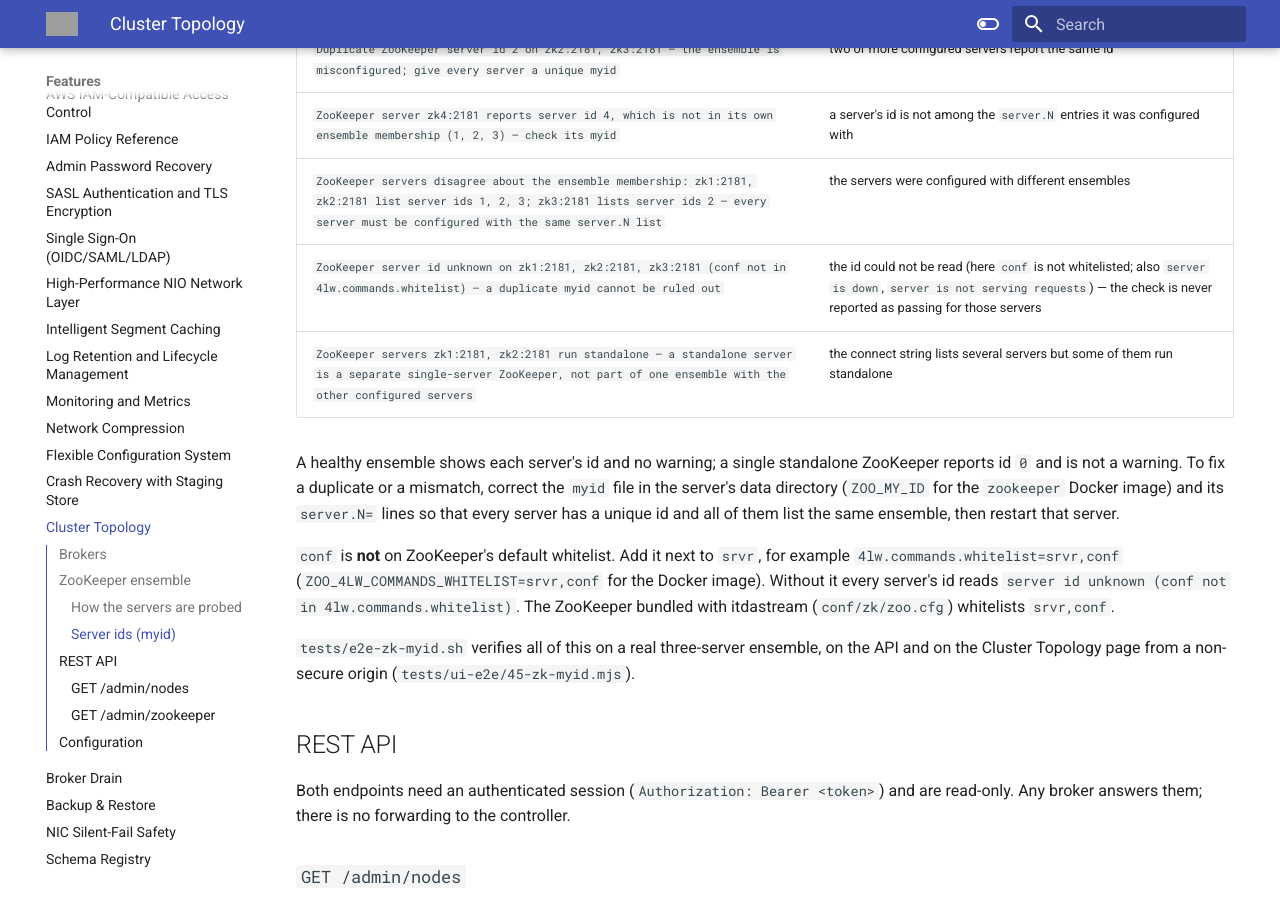
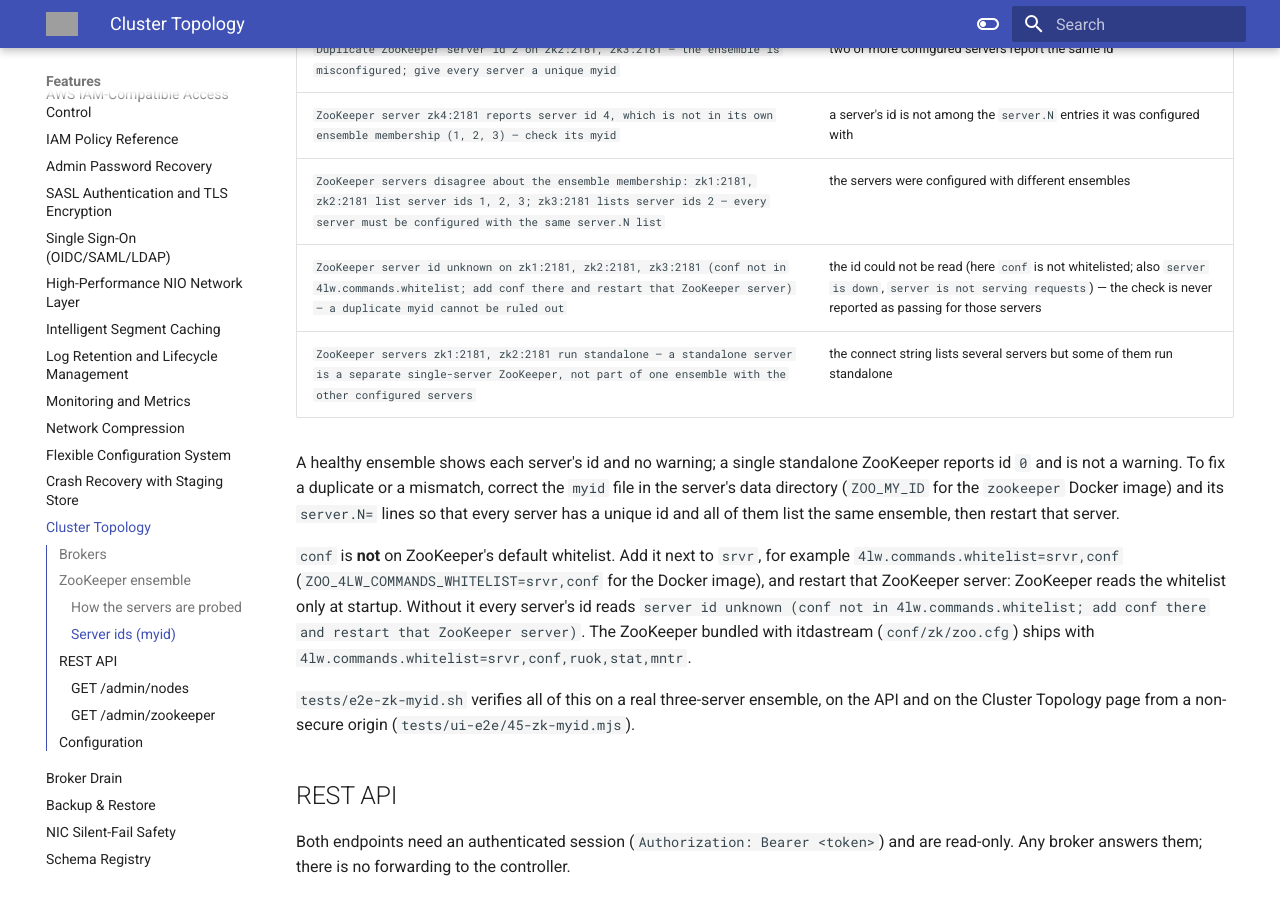
Before and after one commit to cloudcheflabs/itdastream-docs, an MkDocs documentation site: the page built from docs/features/cluster-topology.md, in a window 1280 px wide and 900 px high, scrolled down 2449 px. Built offline with MkDocs 1.6.1 and Material for MkDocs 9.7.7, drawn with Linux system fonts in a browser that asks for light colours; the version menu is left out; grey boxes are pictures that could not be loaded.

Commit message:
docs(topology): server id unknown names the ZooKeeper restart; bundled zoo.cfg whitelist srvr,conf,ruok,stat,mntr
Co-Authored-By: Claude Opus 5.5 <noreply@anthropic.com>

```diff
--- a/docs/features/cluster-topology.md
+++ b/docs/features/cluster-topology.md
@@ -83,7 +83,7 @@ was configured with (its `server.N=` lines). The **Server id** column shows the
 | `Duplicate ZooKeeper server id 2 on zk2:2181, zk3:2181 — the ensemble is misconfigured; give every server a unique myid` | two or more configured servers report the same id |
 | `ZooKeeper server zk4:2181 reports server id 4, which is not in its own ensemble membership (1, 2, 3) — check its myid` | a server's id is not among the `server.N` entries it was configured with |
 | `ZooKeeper servers disagree about the ensemble membership: zk1:2181, zk2:2181 list server ids 1, 2, 3; zk3:2181 lists server ids 2 — every server must be configured with the same server.N list` | the servers were configured with different ensembles |
-| `ZooKeeper server id unknown on zk1:2181, zk2:2181, zk3:2181 (conf not in 4lw.commands.whitelist) — a duplicate myid cannot be ruled out` | the id could not be read (here `conf` is not whitelisted; also `server is down`, `server is not serving requests`) — the check is never reported as passing for those servers |
+| `ZooKeeper server id unknown on zk1:2181, zk2:2181, zk3:2181 (conf not in 4lw.commands.whitelist; add conf there and restart that ZooKeeper server) — a duplicate myid cannot be ruled out` | the id could not be read (here `conf` is not whitelisted; also `server is down`, `server is not serving requests`) — the check is never reported as passing for those servers |
 | `ZooKeeper servers zk1:2181, zk2:2181 run standalone — a standalone server is a separate single-server ZooKeeper, not part of one ensemble with the other configured servers` | the connect string lists several servers but some of them run standalone |
 
 A healthy ensemble shows each server's id and no warning; a single standalone ZooKeeper reports id
@@ -92,9 +92,10 @@ data directory (`ZOO_MY_ID` for the `zookeeper` Docker image) and its `server.N=
 every server has a unique id and all of them list the same ensemble, then restart that server.
 
 `conf` is **not** on ZooKeeper's default whitelist. Add it next to `srvr`, for example
-`4lw.commands.whitelist=srvr,conf` (`ZOO_4LW_COMMANDS_WHITELIST=srvr,conf` for the Docker image).
-Without it every server's id reads `server id unknown (conf not in 4lw.commands.whitelist)`.
-The ZooKeeper bundled with itdastream (`conf/zk/zoo.cfg`) whitelists `srvr,conf`.
+`4lw.commands.whitelist=srvr,conf` (`ZOO_4LW_COMMANDS_WHITELIST=srvr,conf` for the Docker image),
+and restart that ZooKeeper server: ZooKeeper reads the whitelist only at startup.
+Without it every server's id reads `server id unknown (conf not in 4lw.commands.whitelist; add conf there and restart that ZooKeeper server)`.
+The ZooKeeper bundled with itdastream (`conf/zk/zoo.cfg`) ships with `4lw.commands.whitelist=srvr,conf,ruok,stat,mntr`.
 
 `tests/e2e-zk-myid.sh` verifies all of this on a real three-server ensemble, on the API and on the
 Cluster Topology page from a non-secure origin (`tests/ui-e2e/45-zk-myid.mjs`).
```
Also changed, not shown: docs/features/configuration.md (+1 -1 lines).
